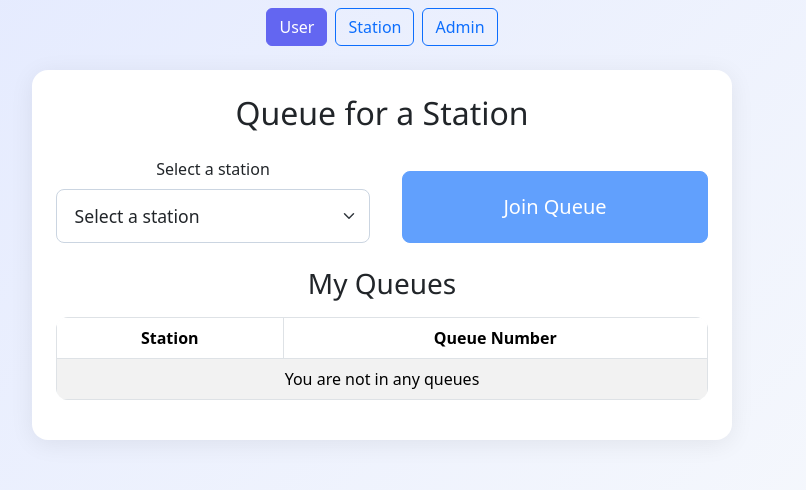
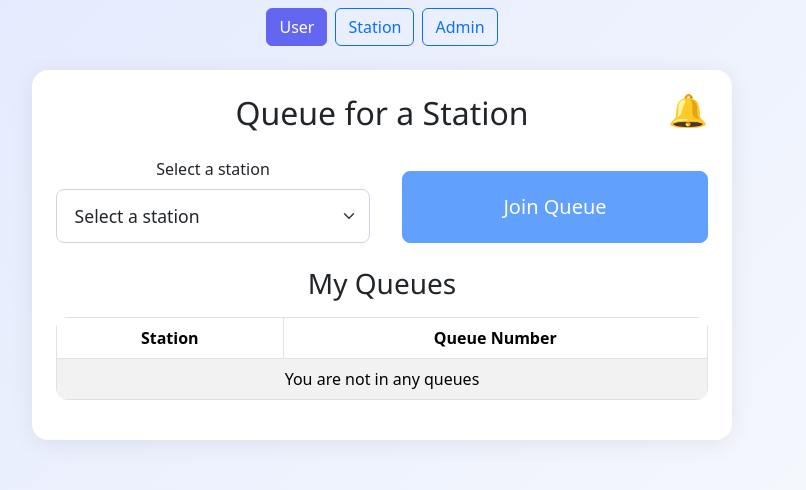
Before and after one commit to awkwardusername/station-queue, a React (Vite) app: page / in a window 1280 px wide. Shown: the part 204-694 px from the top of the page, without its empty margins (258-1064 px from the left). Built offline with nearby package versions, Linux system fonts and the light colour scheme.

Commit message:
Prettify notifications, integrate with Ably, and ensure User view/table updates on queue removal

```diff
--- a/src/App.css
+++ b/src/App.css
@@ -103,3 +103,45 @@
   min-width: 16rem;
   border-radius: 0.6rem;
 }
+
+.notification-bell {
+  position: relative;
+  cursor: pointer;
+  font-size: 2rem;
+  margin-left: 1rem;
+}
+.notification-badge {
+  position: absolute;
+  top: 0.1rem;
+  right: 0.1rem;
+  background: red;
+  color: white;
+  border-radius: 50%;
+  padding: 0.2em 0.5em;
+  font-size: 0.9rem;
+}
+.notification-dropdown {
+  position: absolute;
+  right: 0;
+  top: 2.5rem;
+  background: #fff;
+  border: 1px solid #ddd;
+  border-radius: 0.5rem;
+  min-width: 260px;
+  z-index: 1000;
+  box-shadow: 0 2px 8px rgba(0,0,0,0.15);
+  padding: 0.5rem 0;
+}
+.notification-dropdown ul {
+  list-style: none;
+  margin: 0;
+  padding: 0;
+}
+.notification-dropdown li {
+  padding: 0.5rem 1rem;
+  border-bottom: 1px solid #eee;
+  font-size: 1rem;
+}
+.notification-dropdown li:last-child {
+  border-bottom: none;
+}
--- a/src/UserQueue.tsx
+++ b/src/UserQueue.tsx
@@ -22,11 +22,33 @@ const UserQueue: React.FC = () => {
   const [myQueues, setMyQueues] = useState<QueueItem[]>([]);
   const [userId, setUserId] = useState<string>('');
   const [lastUpdate, setLastUpdate] = useState<Date | null>(null);
+
+  // Notification bell state
+  type Notification = {
+    msg: string;
+    ts: number;
+    type: 'removed' | 'position';
+    station: string;
+    queueNumber?: number;
+  };
+  const [notifications, setNotifications] = useState<Notification[]>([]);
+  const [showDropdown, setShowDropdown] = useState(false);
+  // prevQueuesRef is now unused, safe to remove after Ably integration
   // Initialize Ably and get userId
   useEffect(() => {
     const storedUserId = localStorage.getItem('userId') || '';
     console.log('UserQueue: Initializing with userId', storedUserId);
     setUserId(storedUserId);
+
+    // Load notifications from localStorage
+    const storedNotifs = localStorage.getItem('queueNotifications');
+    if (storedNotifs) {
+      try {
+        setNotifications(JSON.parse(storedNotifs));
+      } catch {
+        // Ignore JSON parse errors for notifications
+      }
+    }
 
     if (storedUserId) {
       const initializeAbly = async () => {
@@ -97,6 +119,8 @@ const UserQueue: React.FC = () => {
       setQueueNumber(null);
     }
   }, [myQueues, selected]);
+
+  // Remove local-only notification logic; now handled in Ably callback
 
   // Listen for custom 'queue-updated' event to refresh queues
   useEffect(() => {
@@ -203,7 +227,77 @@ const UserQueue: React.FC = () => {
 
   return (
     <div className="user-queue app-center">
-      <div className="container py-4 px-2 px-md-4">
+      <div className="container py-4 px-2 px-md-4" style={{position: 'relative'}}>
+        {/* Notification Bell */}
+        <div style={{position: 'absolute', top: 16, right: 24, zIndex: 1100}}>
+          <span
+            className="notification-bell"
+            tabIndex={0}
+            onClick={() => {
+              setShowDropdown(v => !v);
+              // Mark as read (clear badge)
+              if (!showDropdown) {
+                setTimeout(() => {
+                  setNotifications(prev => {
+                    localStorage.setItem('queueNotifications', JSON.stringify(prev));
+                    return prev;
+                  });
+                }, 100);
+              }
+            }}
+            onBlur={() => setTimeout(() => setShowDropdown(false), 200)}
+            aria-label="Notifications"
+            role="button"
+          >
+            <span role="img" aria-label="bell">🔔</span>
+            {notifications.length > 0 && (
+              <span className="notification-badge">{notifications.length}</span>
+            )}
+          </span>
+          {showDropdown && (
+            <div className="notification-dropdown">
+              <ul>
+                {notifications.length === 0 && (
+                  <li>No notifications</li>
+                )}
+                {notifications.map((n, i) => (
+                  <li key={n.ts + '-' + i} style={{display: 'flex', alignItems: 'flex-start', gap: '0.5rem'}}>
+                    <span style={{fontSize: '1.3em', marginTop: '0.1em'}}>
+                      {n.type === 'removed' ? '❌' : n.type === 'position' ? '🔢' : '🔔'}
+                    </span>
+                    <span>
+                      {n.type === 'removed' && (
+                        <>
+                          Removed from <b>{n.station}</b> queue.
+                        </>
+                      )}
+                      {n.type === 'position' && (
+                        <>
+                          Position in <b>{n.station}</b> changed to <b>{n.queueNumber}</b>.
+                        </>
+                      )}
+                      <br />
+                      <span style={{fontSize: '0.85em', color: '#888'}}>
+                        {new Date(n.ts).toLocaleTimeString()}
+                      </span>
+                    </span>
+                  </li>
+                ))}
+              </ul>
+              <div style={{textAlign: 'right', padding: '0.5rem 1rem 0.2rem'}}>
+                <button
+                  className="btn btn-sm btn-outline-secondary"
+                  onClick={() => {
+                    setNotifications([]);
+                    localStorage.setItem('queueNotifications', '[]');
+                  }}
+                >
+                  Clear All
+                </button>
+              </div>
+            </div>
+          )}
+        </div>
         <h2 className="mb-4">Queue for a Station</h2>
         <div className="row mb-3">
           <div className="col-12 col-md-6 mb-2 mb-md-0">
```
